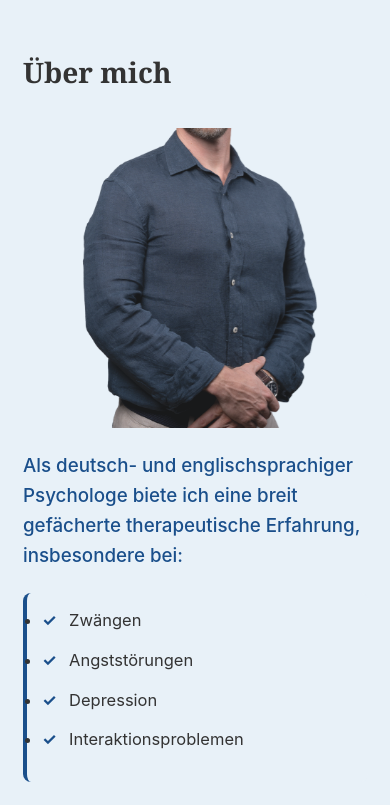
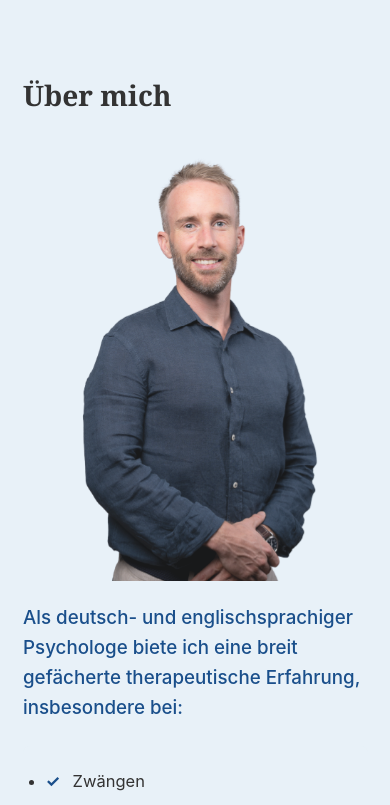
Before and after one commit to silvan1985/landingpage-marc-binkert, a plain HTML site: page index.html in a window 390 px wide. Shown: the part 3560-4365 px from the top of the page. Drawn offline with Linux system fonts and the light colour scheme.

Commit message:
Mobile-Ansicht des Über-mich-Bereichs verbessert: Portrait vollständig sichtbar gemacht und blaue Klammer entfernt

```diff
--- a/styles.css
+++ b/styles.css
@@ -656,7 +656,6 @@ section {
     padding: var(--space-md) var(--space-lg) var(--space-md) var(--space-md);
     border-radius: 8px;
     margin-bottom: var(--space-lg);
-    border-left: 4px solid var(--primary-blue);
 }
 
 .about-section .specialties li {
@@ -711,14 +710,25 @@ section {
         max-width: 100%;
         float: none;
         margin: 0 auto var(--space-md);
-        height: 300px;
+        height: auto;
         position: relative;
         top: 0;
+        left: 0;
+        bottom: auto;
+    }
+
+    .about-image {
+        position: relative;
+        height: auto;
+        max-height: 450px;
+        width: 100%;
+        object-fit: contain;
     }
 
     .about-section .container {
         min-height: auto;
         overflow: hidden;
+        padding-top: var(--space-md);
     }
 
     .about-section .intro-text,
@@ -734,7 +744,8 @@ section {
     }
 
     .about-section .specialties {
-        padding: var(--space-sm);
+        padding: var(--space-md);
+        background-color: rgba(232, 241, 248, 0.9);
     }
 }
 
```
